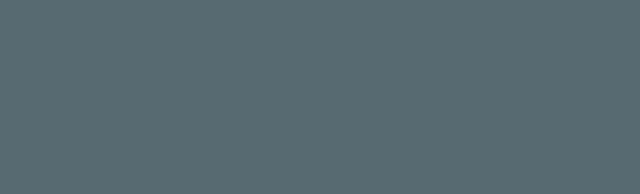
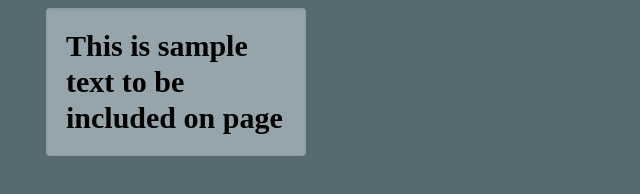
Before and after one commit to meanoldtreelv/ringplan-invoice, a plain HTML site: page index.html in a window 1280 px wide. Shown: the whole page, without its empty margins (0-640 px from the left). Drawn offline with Linux system fonts and the light colour scheme.

Commit message:
updated index and test

```diff
--- a/index.html
+++ b/index.html
@@ -1,19 +1,13 @@
-<!--duplicate header from invoice.html-->
+
 <!DOCTYPE html>
-<!--[if lt IE 7]>      <html class="no-js lt-ie9 lt-ie8 lt-ie7"> <![endif]-->
-<!--[if IE 7]>         <html class="no-js lt-ie9 lt-ie8"> <![endif]-->
-<!--[if IE 8]>         <html class="no-js lt-ie9"> <![endif]-->
-<!--[if gt IE 8]>      <html class="no-js"> <!--<![endif]-->
 <html>
     <head>
         <meta charset="utf-8">
-        <meta http-equiv="X-UA-Compatible" content="IE=edge">
         <title>Ringplan Invoice</title>
         <meta name="description" content="Your Ringplan Invoice">
         <!-- disable repsonsive <meta name="viewport" content="width=device-width, initial-scale=1"> -->
          <!-- Remote style sheet -->
         <link href="./assets/css/bootstrap.css" rel="stylesheet" />
-        <!-- Include script from w3 schools-->
     </head>
 <script>
             function includeHTML() {
--- a/test.html
+++ b/test.html
@@ -0,0 +1,7 @@
+<div class="container">
+    <div class="row">
+        <div class="span3 well">
+            <h1>This is sample text to be included on page</h1>
+        </div>
+    </div>
+</div>
```
